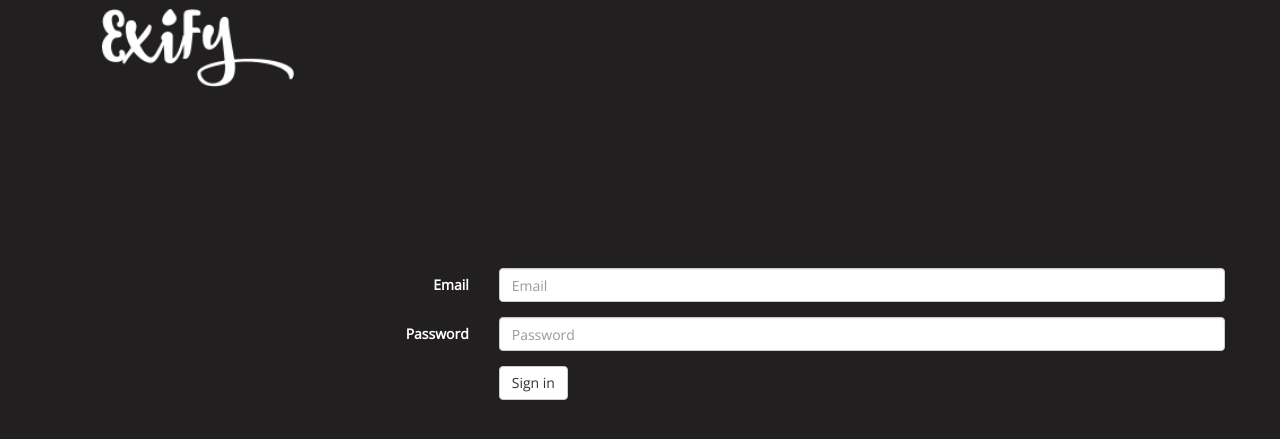
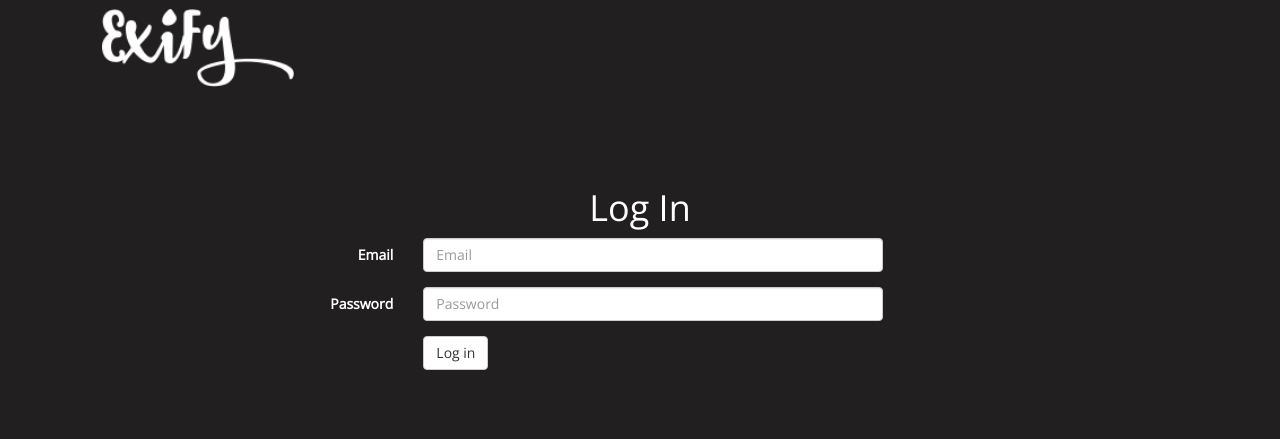
Before and after one commit to mcardacci/exif_python, a Flask app: template templates/login.html in a window 1280 px wide. Shown: the top 439 px of the page. Run offline with Flask 2, Linux system fonts and the light colour scheme; the template is opened without the code that fills it, so the values that code supplies are empty; some libraries are stand-ins or nearby versions.

Commit message:
changed length on input and centered form

```diff
--- a/templates/login.html
+++ b/templates/login.html
@@ -4,30 +4,24 @@
 <br>
 <br>
 <br>
-<br>
-<br>
-<br>
-<br>
-<br>
-<div class="row">
-	<form class="form-horizontal col-sm-offset-3">
-		<div class="form-group">
+	<h1 class="text-center signIn">Log In</h1>
+	<form class="form-horizontal col-sm-offset-2">
+		<div class="form-group ">
 			<label for="inputEmail3" class="col-sm-2 control-label">Email</label>
-			<div class="col-sm-10">
+			<div class="col-sm-6">
 				<input type="email" class="form-control" id="inputEmail3" placeholder="Email">
 			</div>
 		</div>
 		<div class="form-group">
 			<label for="inputPassword3" class="col-sm-2 control-label">Password</label>
-			<div class="col-sm-10">
+			<div class="col-sm-6">
 				<input type="password" class="form-control" id="inputPassword3" placeholder="Password">
 			</div>
 		</div>
 		<div class="form-group">
 			<div class="col-sm-offset-2 col-sm-8">
-				<button type="submit" class="btn btn-default">Sign in</button>
+				<button type="submit" class="btn btn-default">Log in</button>
 			</div>
 		</div>
 	</form>
-</div>
 {% endblock %}
```
